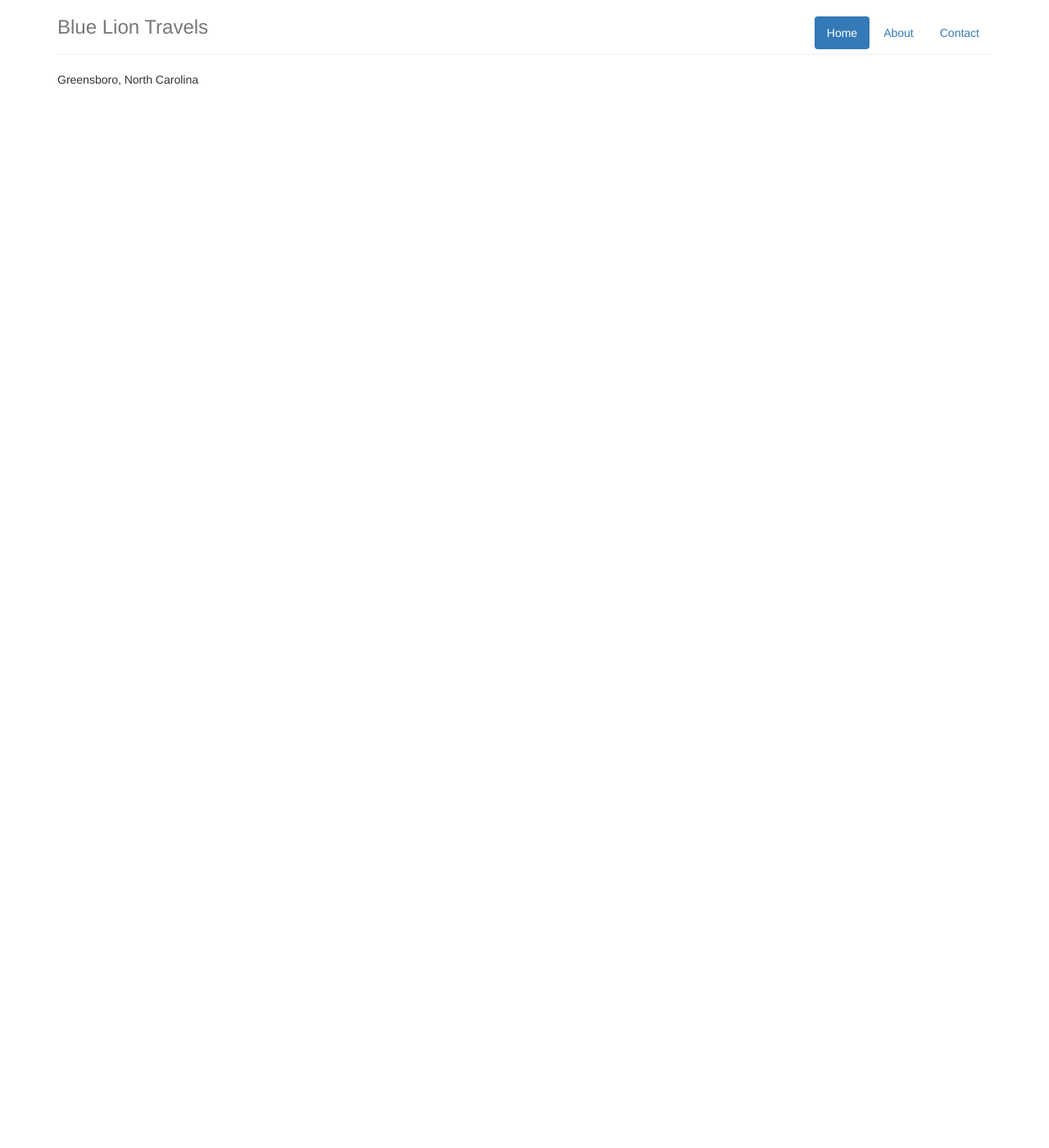
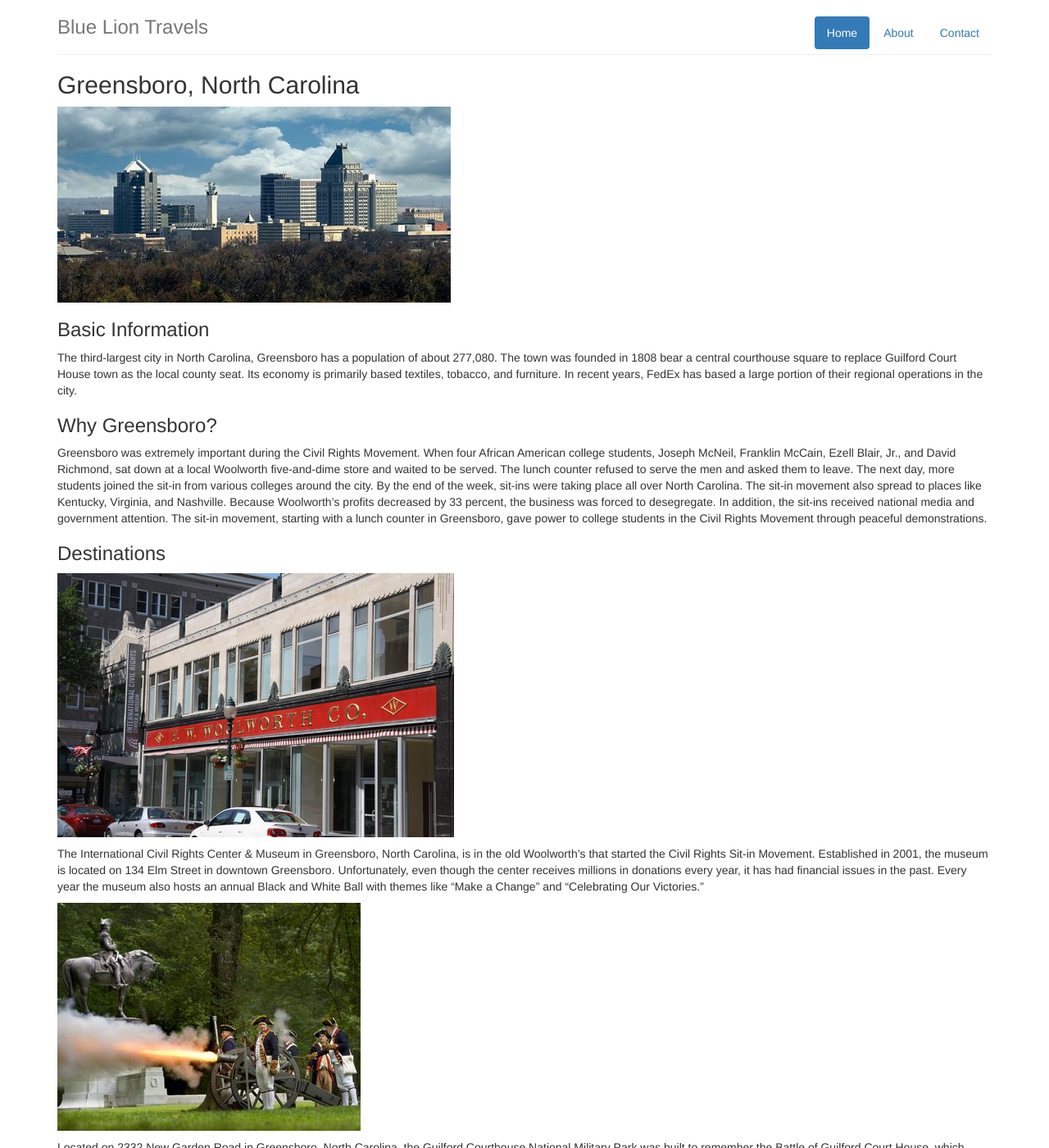
Before and after one commit to heztet/blue-lion-travels, a Jekyll site: the page built from _posts/2014-04-25-greensboro.md, in a window 1280 px wide and 1400 px high. Shown: the whole window at 82% size. Built offline with Jekyll 4.4.1, drawn with Linux system fonts in a browser that asks for light colours; nearby versions of some CDN libraries; some of the changed text lies outside the part shown.

Commit message:
Add Greensboro info

```diff
--- a/_posts/2014-04-25-greensboro.md
+++ b/_posts/2014-04-25-greensboro.md
@@ -4,3 +4,30 @@
 feature: greensboro/main.jpg
 ---
 Greensboro, North Carolina
+--------------------------
+
+
+![Greensboro Skyline]({{ site.baseurl }}/images/greensboro/resized/main.jpg)
+
+### Basic Information ###
+The third-largest city in North Carolina, Greensboro has a population of about 277,080. The town was founded in 1808 bear a central courthouse square to replace Guilford Court House town as the local county seat.  Its economy is primarily based textiles, tobacco, and furniture. In recent years, FedEx has based a large portion of their regional operations in the city.
+
+
+### Why Greensboro? ###
+Greensboro was extremely important during the Civil Rights Movement. When four African American college students, Joseph McNeil, Franklin McCain, Ezell Blair, Jr., and David Richmond, sat down at a local Woolworth five-and-dime store and waited to be served. The lunch counter refused to serve the men and asked them to leave. The next day, more students joined the sit-in from various colleges around the city. By the end of the week, sit-ins were taking place all over North Carolina. The sit-in movement also spread to places like Kentucky, Virginia, and Nashville. Because Woolworth's profits decreased by 33 percent, the business was forced to desegregate. In addition, the sit-ins received national media and government attention.
+The sit-in movement, starting with a lunch counter in Greensboro, gave power to college students in the Civil Rights Movement through peaceful demonstrations.
+
+
+### Destinations ###
+![Civil Rights Center and Museum]({{ site.baseurl }}/images/greensboro/resized/museum.jpg)
+
+The International Civil Rights Center & Museum in Greensboro, North Carolina, is in the old Woolworth's that started the Civil Rights Sit-in Movement. Established in 2001, the museum is located on 134 Elm Street in downtown Greensboro. Unfortunately, even though the center receives millions in donations every year, it has had financial issues in the past.
+Every year the museum also hosts an annual Black and White Ball with themes like "Make a Change" and "Celebrating Our Victories."
+
+![National Military Park]({{ site.baseurl }}/images/greensboro/military.jpg)
+
+Located on 2332 New Garden Road in Greensboro, North Carolina, the Guilford Courthouse National Military Park was built to remember the Battle of Guilford Court House, which opened the way to the American victory in the American Revolution. Established on March 2, 1917, it is maintained by the National Park Service. The Park serves about 250,000 visitors per year. The Courthouse includes a Colonial Heritage Center, a visitor Center, a self-guided battlefield tour, and numerous walking trails scattered throughout the park.
+
+
+### Map \(for non-GPS people\) ###
+![Map of Greensboro]({{ site.baseurl }}/images/greensboro/map.png)
```
Also changed, not shown: images/greensboro/military.jpg (added), images/greensboro/resized/main.jpg (added), images/greensboro/resized/museum.jpg (added).
